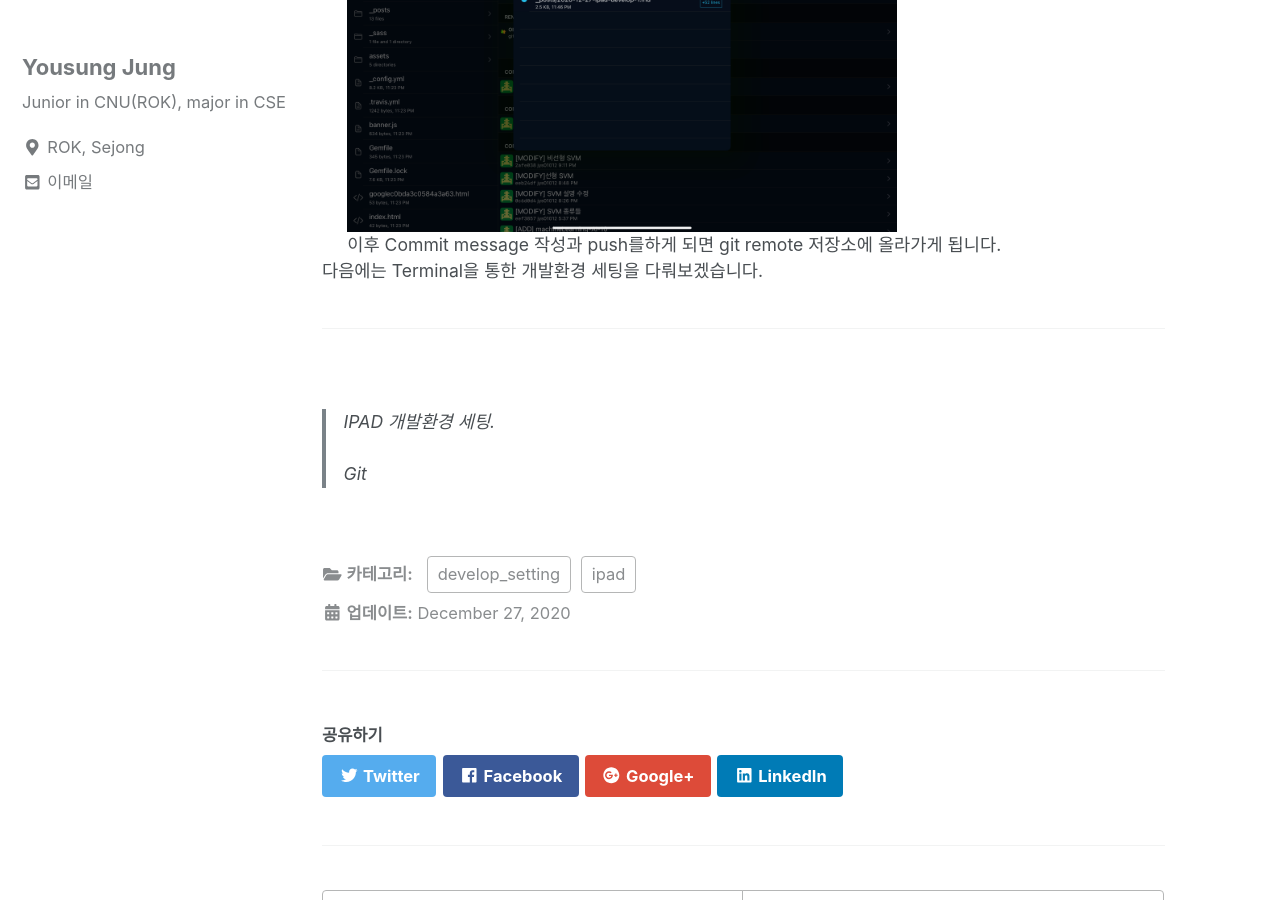
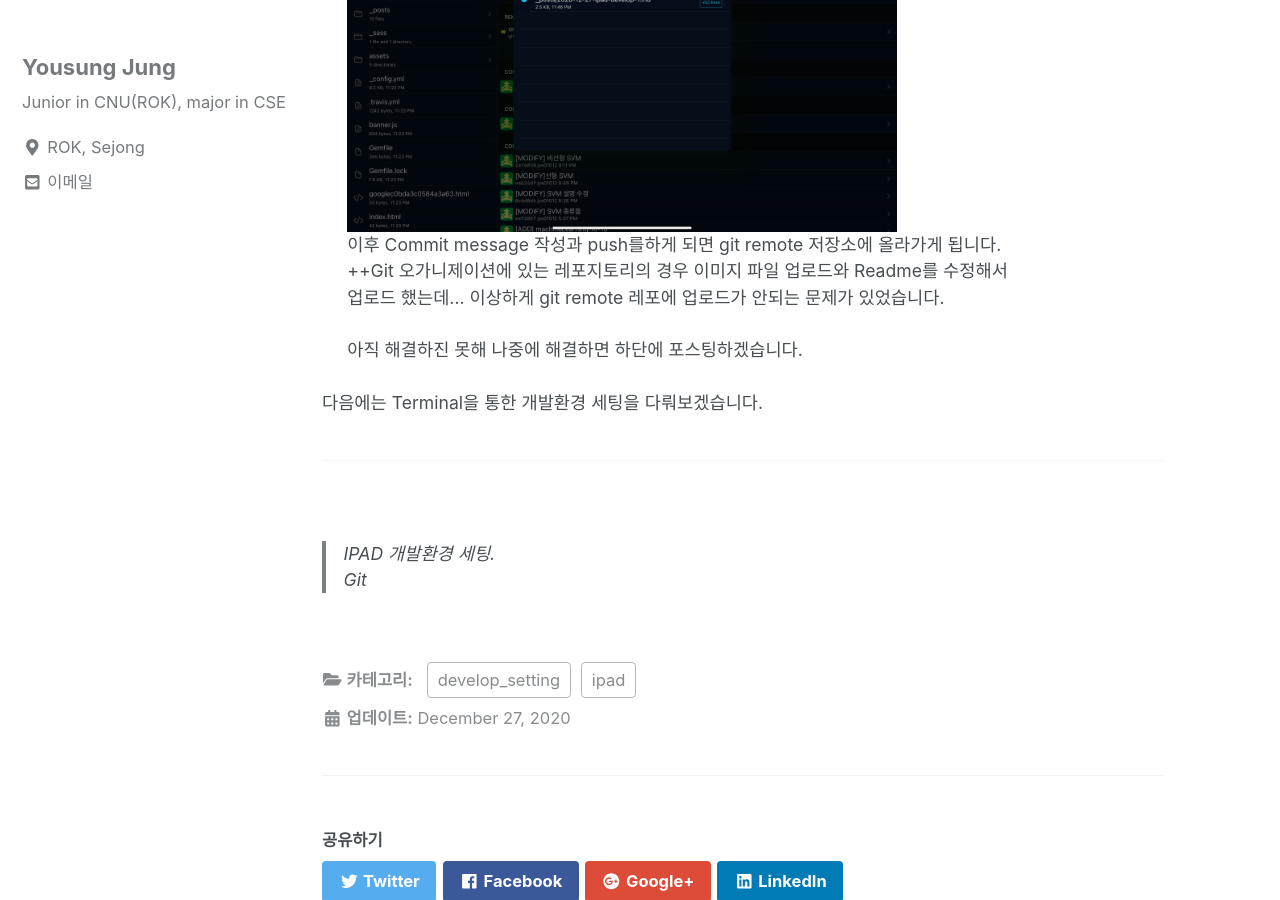
Before and after one commit to can019/can019.github.io, a Jekyll site: the page built from _posts/2020-12-27-Ipad-develop-1.md, in a window 1280 px wide and 900 px high, scrolled down 2409 px. Built offline with Jekyll 4.4.1, drawn with Linux system fonts in a browser that asks for light colours; nearby versions of some CDN libraries.

Commit message:
[MODIFY] Organization repo upload error
추후 다시 업로드 할 것

```diff
--- a/_posts/2020-12-27-Ipad-develop-1.md
+++ b/_posts/2020-12-27-Ipad-develop-1.md
@@ -48,6 +48,11 @@ categories: ipad develop_setting
 
           <img src="/assets/photos/ipadDevelop1/git_push.png" width="550px"><br/>
           이후 Commit message 작성과 push를하게 되면 git remote 저장소에 올라가게 됩니다.<br/>
+
+          ++Git 오가니제이션에 있는 레포지토리의 경우 이미지 파일 업로드와 Readme를 수정해서<br/>
+          업로드 했는데... 이상하게 git remote 레포에 업로드가 안되는 문제가 있었습니다.<br/><br/>
+
+          아직 해결하진 못해 나중에 해결하면 하단에 포스팅하겠습니다.<br/><br/>
         </div><!--article of major2-->
       </div><!--major2-->
 
@@ -57,7 +62,7 @@ categories: ipad develop_setting
   <br>
   <div><!--<blockquote-->
     <blockquote>
-      IPAD 개발환경 세팅.<br/><br/>
+      IPAD 개발환경 세팅.<br/>
       Git
     </blockquote>
   </div><!--<blockquote-->
```
